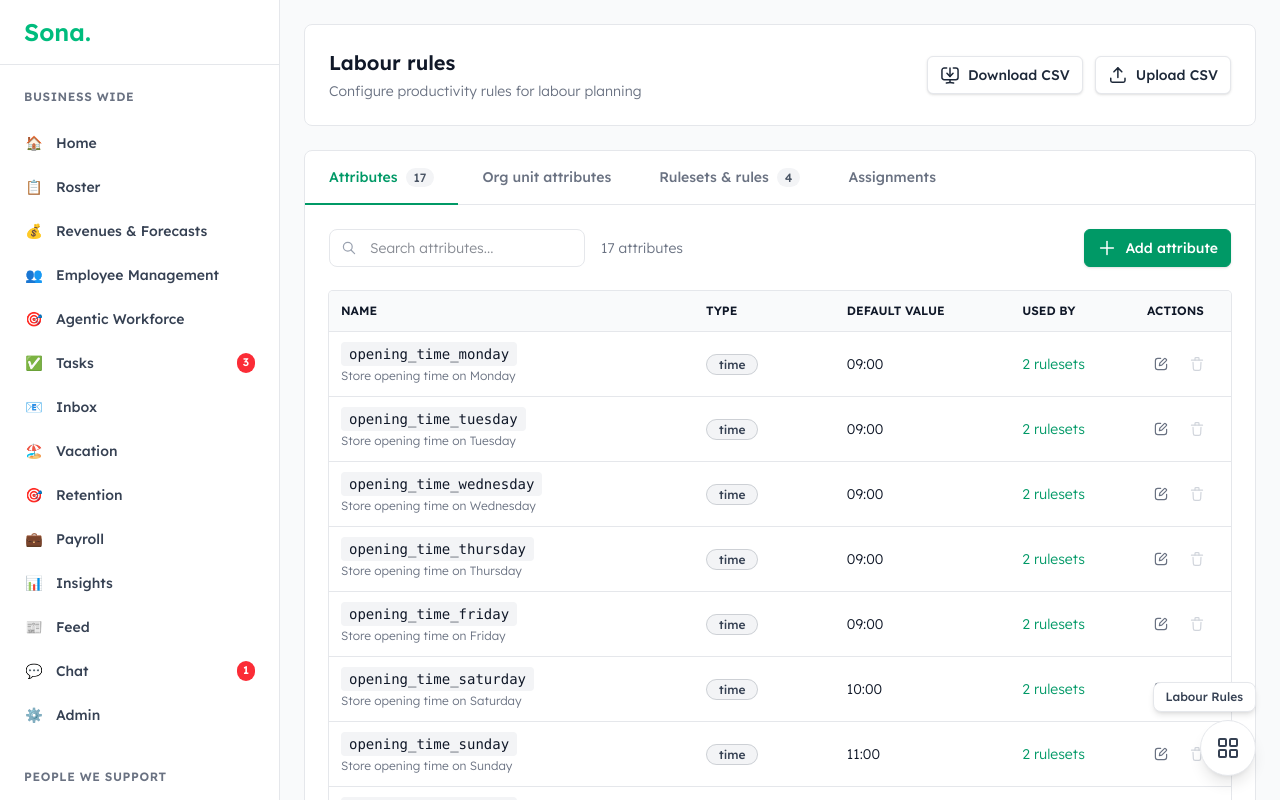
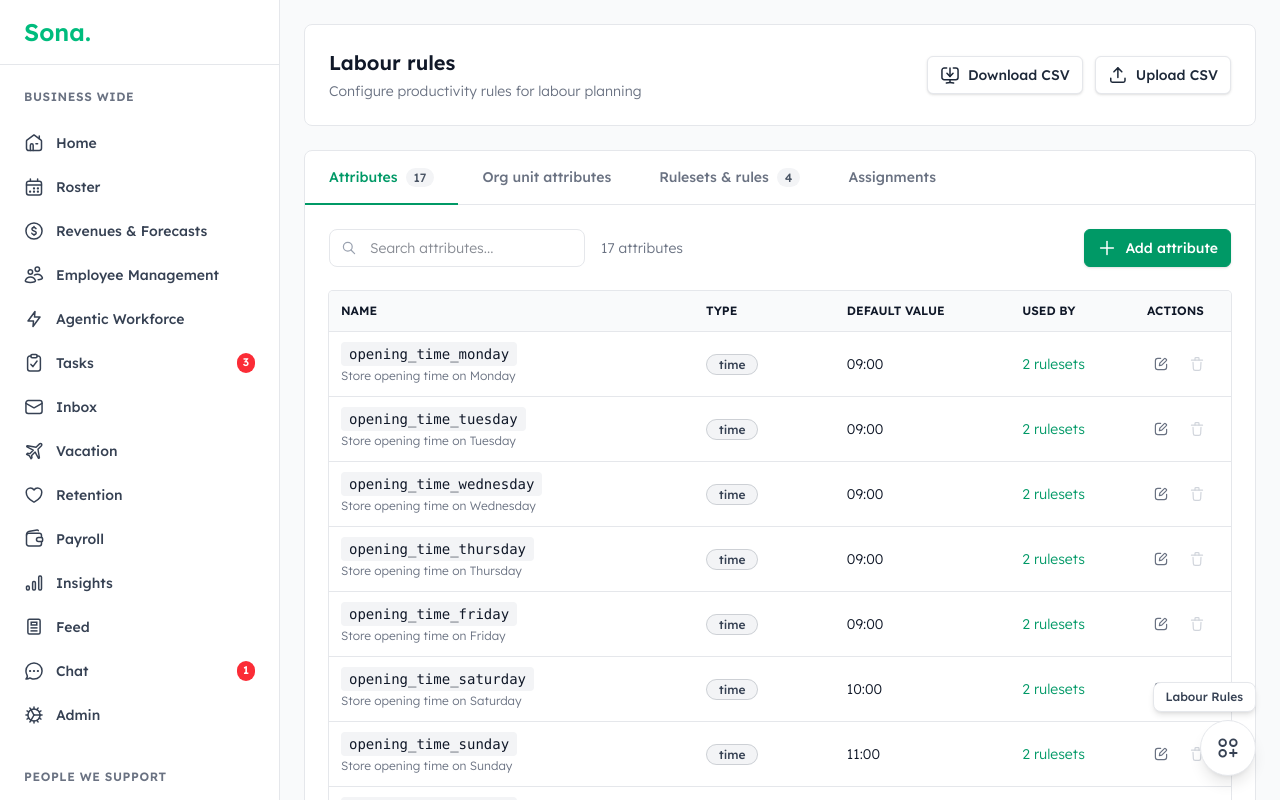
Before and after one commit to mollyannwright/sona-design-experiments, a React (Vite) app: page /labour-rules in a window 1280 px wide. Built offline with nearby package versions, Linux system fonts and the light colour scheme.

Commit message:
Replace emojis with SonaUI icons in navigation components
- Update SonaLayout sidebar nav to use Icon component instead of emojis
- Update FloatingNav to use SonaUI icons instead of lucide-react
- Map nav items to appropriate icons (Home, Calendar, Users, Chat, etc.)

```diff
--- a/src/components/FloatingNav.tsx
+++ b/src/components/FloatingNav.tsx
@@ -1,6 +1,6 @@
 import { useState } from 'react';
 import { Link, useLocation } from 'react-router-dom';
-import { LayoutGrid, X } from 'lucide-react';
+import { Icon } from './shared/Icon';
 
 interface Experiment {
   path: string;
@@ -45,9 +45,9 @@ export function FloatingNav() {
         aria-label="Toggle navigation"
       >
         {isOpen ? (
-          <X className="w-6 h-6" />
+          <Icon name="X" size="lg" />
         ) : (
-          <LayoutGrid className="w-6 h-6" />
+          <Icon name="Grid" size="lg" />
         )}
       </button>
 
@@ -105,9 +105,10 @@ export function FloatingNav() {
             <Link
               to="/"
               onClick={() => setIsOpen(false)}
-              className="text-xs text-gray-600 hover:text-gray-900 transition-colors"
+              className="text-xs text-gray-600 hover:text-gray-900 transition-colors flex items-center gap-1"
             >
-              ← Back to Home
+              <Icon name="Arrow left" size="sm" />
+              Back to Home
             </Link>
           </div>
         </div>
--- a/src/components/shared/SonaLayout.tsx
+++ b/src/components/shared/SonaLayout.tsx
@@ -1,5 +1,6 @@
 import type { ReactNode } from 'react';
 import { Link, useLocation } from 'react-router-dom';
+import { Icon } from './Icon';
 
 /**
  * SonaLayout - Standard page layout with sidebar navigation
@@ -19,7 +20,7 @@ import { Link, useLocation } from 'react-router-dom';
 interface NavItem {
   label: string;
   path: string;
-  icon: string; // Emoji icon to match side-navigation.html
+  icon: string; // Icon name from sonaui-design-system/icons/
   badge?: number; // Notification count
 }
 
@@ -43,29 +44,29 @@ const defaultNavigation: NavSection[] = [
   {
     title: 'Business Wide',
     items: [
-      { label: 'Home', path: '/', icon: '🏠' },
-      { label: 'Roster', path: '/roster', icon: '📋' },
-      { label: 'Revenues & Forecasts', path: '/revenues', icon: '💰' },
-      { label: 'Employee Management', path: '/employees', icon: '👥' },
-      { label: 'Agentic Workforce', path: '/agentic', icon: '🎯' },
-      { label: 'Tasks', path: '/tasks', icon: '✅', badge: 3 },
-      { label: 'Inbox', path: '/inbox', icon: '📧' },
-      { label: 'Vacation', path: '/vacation', icon: '🏖️' },
-      { label: 'Retention', path: '/retention', icon: '🎯' },
-      { label: 'Payroll', path: '/payroll', icon: '💼' },
-      { label: 'Insights', path: '/insights', icon: '📊' },
-      { label: 'Feed', path: '/feed', icon: '📰' },
-      { label: 'Chat', path: '/chat', icon: '💬', badge: 1 },
-      { label: 'Admin', path: '/admin', icon: '⚙️' },
+      { label: 'Home', path: '/', icon: 'Home' },
+      { label: 'Roster', path: '/roster', icon: 'Calendar' },
+      { label: 'Revenues & Forecasts', path: '/revenues', icon: 'Currency Dollar' },
+      { label: 'Employee Management', path: '/employees', icon: 'Users' },
+      { label: 'Agentic Workforce', path: '/agentic', icon: 'Lightning bolt' },
+      { label: 'Tasks', path: '/tasks', icon: 'Tasks', badge: 3 },
+      { label: 'Inbox', path: '/inbox', icon: 'Mail' },
+      { label: 'Vacation', path: '/vacation', icon: 'Holiday' },
+      { label: 'Retention', path: '/retention', icon: 'Heart' },
+      { label: 'Payroll', path: '/payroll', icon: 'Wallet' },
+      { label: 'Insights', path: '/insights', icon: 'Chart bar' },
+      { label: 'Feed', path: '/feed', icon: 'Newspaper' },
+      { label: 'Chat', path: '/chat', icon: 'Chat', badge: 1 },
+      { label: 'Admin', path: '/admin', icon: 'Cog' },
     ],
   },
   {
     title: 'People We Support',
     items: [
-      { label: 'Select a location...', path: '/locations', icon: '📍' },
-      { label: "What's new in Sona", path: '/whats-new', icon: '🆕' },
-      { label: 'Support', path: '/support', icon: '❓' },
-      { label: 'Settings', path: '/settings', icon: '⚙️' },
+      { label: 'Select a location...', path: '/locations', icon: 'Location marker' },
+      { label: "What's new in Sona", path: '/whats-new', icon: 'Sparkle' },
+      { label: 'Support', path: '/support', icon: 'Support' },
+      { label: 'Settings', path: '/settings', icon: 'Cog' },
     ],
   },
 ];
@@ -90,8 +91,8 @@ export function SonaLayout({
             Sona.
           </Link>
           {/* Hamburger menu for mobile */}
-          <button className="text-lg text-gray-500 hover:text-gray-700 lg:hidden">
-            ☰
+          <button className="text-gray-500 hover:text-gray-700 lg:hidden">
+            <Icon name="Sidebar expand" size="md" />
           </button>
         </div>
 
@@ -118,7 +119,9 @@ export function SonaLayout({
                     }`}
                   >
                     {/* Icon - 20px width with 12px right margin */}
-                    <span className="w-5 mr-3 text-center">{item.icon}</span>
+                    <span className="w-5 mr-3 flex-shrink-0">
+                      <Icon name={item.icon} size="md" />
+                    </span>
 
                     {/* Label */}
                     {item.label}
@@ -182,8 +185,8 @@ export function SonaSidebar({
       {/* Logo Header */}
       <div className="px-6 py-4 border-b border-gray-200 flex items-center justify-between">
         <span className="text-2xl font-semibold text-emerald-500">Sona.</span>
-        <button className="text-lg text-gray-500 hover:text-gray-700 lg:hidden">
-          ☰
+        <button className="text-gray-500 hover:text-gray-700 lg:hidden">
+          <Icon name="Sidebar expand" size="md" />
         </button>
       </div>
 
@@ -206,7 +209,9 @@ export function SonaSidebar({
                       : 'text-gray-700 hover:bg-gray-100'
                   }`}
                 >
-                  <span className="w-5 mr-3 text-center">{item.icon}</span>
+                  <span className="w-5 mr-3 flex-shrink-0">
+                    <Icon name={item.icon} size="md" />
+                  </span>
                   {item.label}
                   {item.badge && (
                     <span className="ml-auto bg-red-500 text-white text-[11px] font-semibold px-1.5 py-0.5 rounded-full min-w-[16px] text-center">
```
